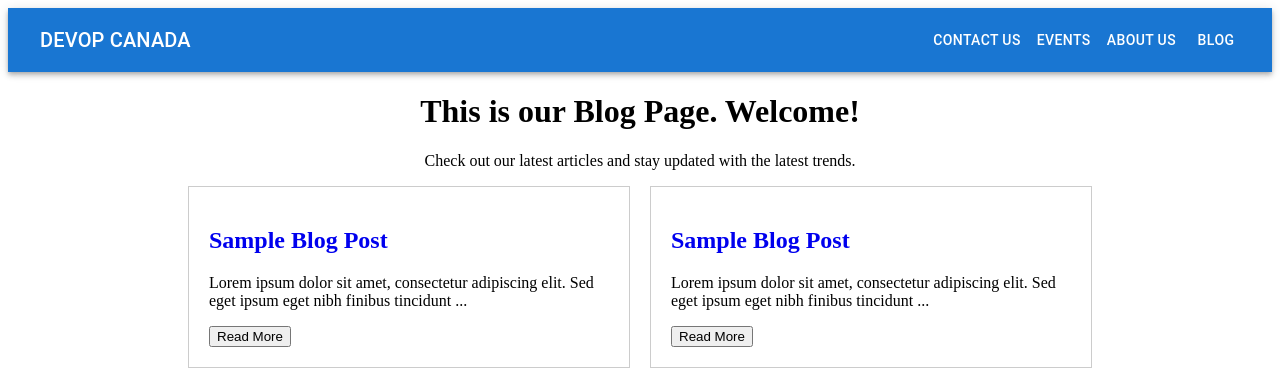
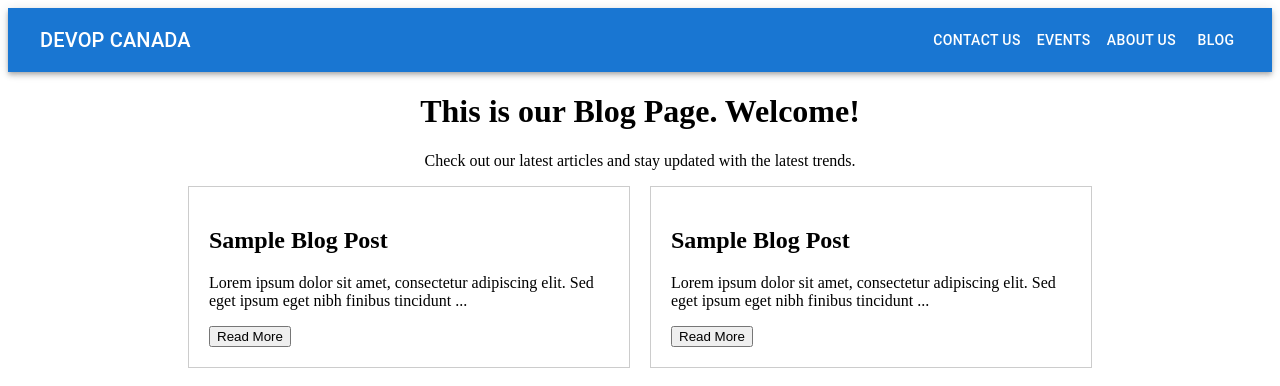
Before and after one commit to Bruce-liushaopeng/DevOp-Canada, a React (Vite) app: page /blog in a window 1280 px wide. Shown: the top 386 px of the page. Built offline with nearby package versions, Linux system fonts and the light colour scheme.

Commit message:
add blog page

```diff
--- a/src/pages/Blog.jsx
+++ b/src/pages/Blog.jsx
@@ -50,9 +50,7 @@ function Blog() {
               padding: "20px",
             }}
           >
-            <a href={`/blog/${index}`} style={{ textDecoration: 'none' }}>
-              <h2>{post.title}</h2>
-            </a>
+            <h2>{post.title}</h2>
             {expandedPosts.includes(index) ? (
               <div>
                 <p>{post.content}</p>
```
